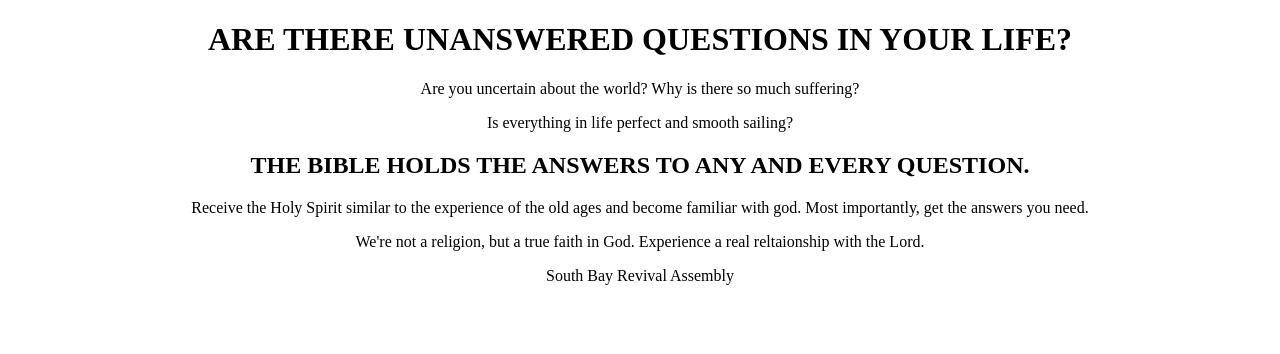
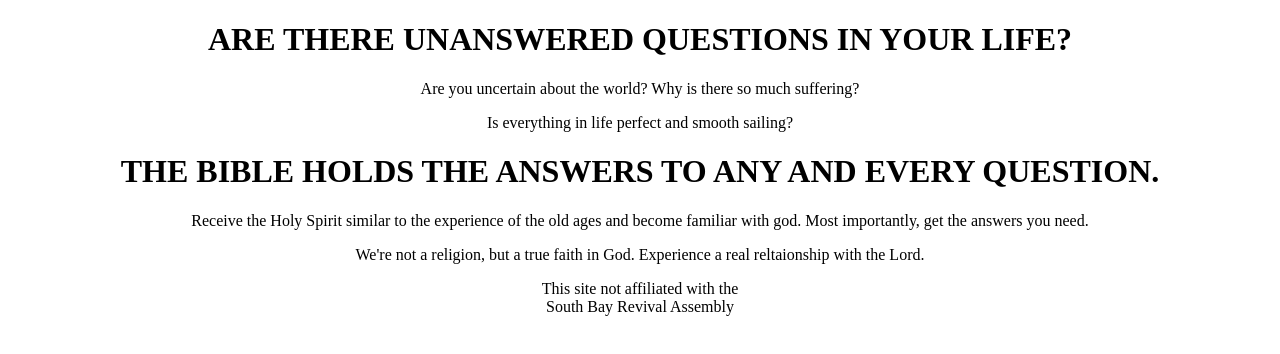
Before and after one commit to vicentelee1991/vicentelee1991.github.io, a plain HTML site: page index.html in a window 1280 px wide. Drawn offline with Linux system fonts and the light colour scheme.

Commit message:
Update CSS

```diff
--- a/index.html
+++ b/index.html
@@ -5,12 +5,16 @@
 		<link rel="stylesheet" type="text/css" href="style.css">
 	</head>
 	<body>
-		<h1>ARE THERE UNANSWERED QUESTIONS IN YOUR LIFE?</h1>
-		<p>Are you uncertain about the world? Why is there so much suffering?</p>
-		<p>Is everything in life perfect and smooth sailing?</p>
-		<h2>THE BIBLE HOLDS THE ANSWERS TO ANY AND EVERY QUESTION.</h2>
-		<p>Receive the Holy Spirit similar to the experience of the old ages and become familiar with god. Most importantly, get the answers you need.</p>
-		<p>We're not a religion, but a true faith in God. Experience a real reltaionship with the Lord.</p>
-		<p>South Bay Revival Assembly</p>
+		<div class=content>
+			<h1>ARE THERE UNANSWERED QUESTIONS IN YOUR LIFE?</h1>
+			<p>Are you uncertain about the world? Why is there so much suffering?</p>
+			<p>Is everything in life perfect and smooth sailing?</p>
+			<h1>THE BIBLE HOLDS THE ANSWERS TO ANY AND EVERY QUESTION.</h1>
+			<p>Receive the Holy Spirit similar to the experience of the old ages and become familiar with god. Most importantly, get the answers you need.</p>
+			<p>We're not a religion, but a true faith in God. Experience a real reltaionship with the Lord.</p>
+		</div>
+		<div class=notice>
+			<p>This site not affiliated with the<br>South Bay Revival Assembly</p>
+		</div>
 	</body>
 </html>
--- a/style.css
+++ b/style.css
@@ -1,3 +1,7 @@
-body {
+div.content {
 	text-align: center
 }
+
+div.notice {
+	text-align: center
+}
```
Also changed, not shown: 1 other file.
